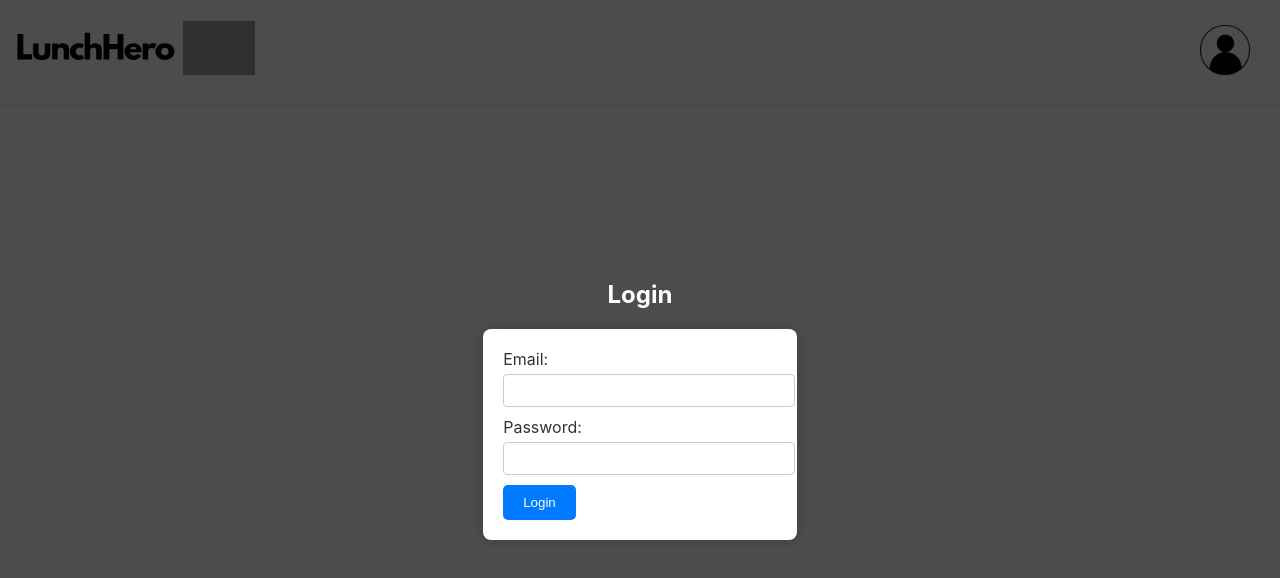
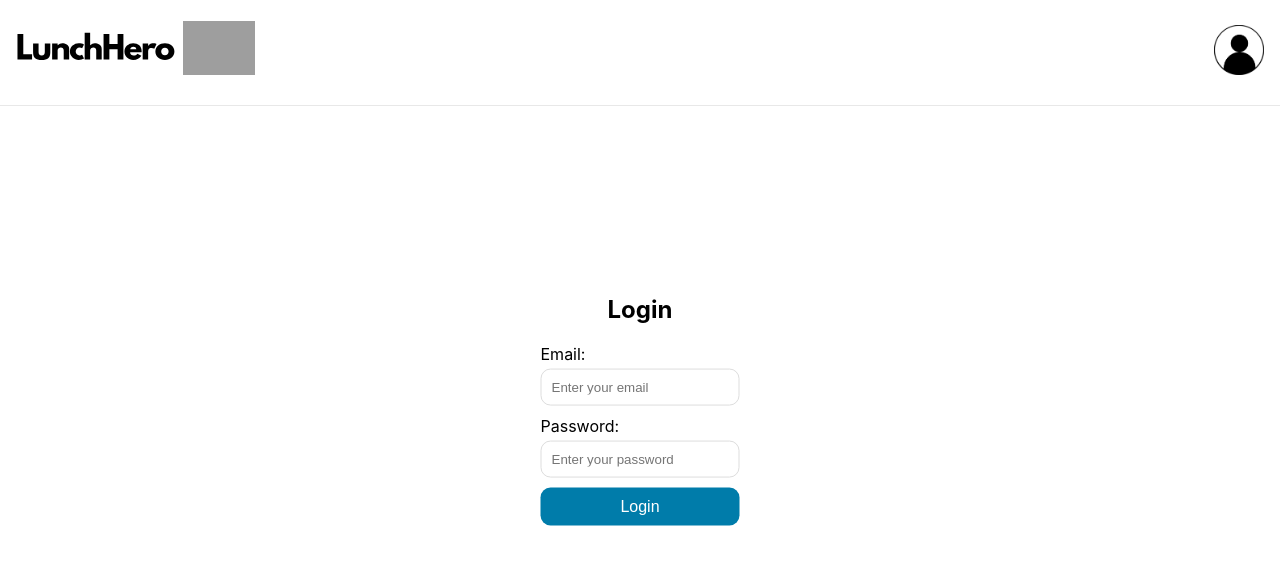
Before and after one commit to TobiasSchaeuble-EH/LunchHeroes, a React (Create React App) app in the folder frontend/: page /login in a window 1280 px wide. Shown: the top 578 px of the page. Built offline with nearby package versions, Linux system fonts and the light colour scheme; grey boxes are pictures that could not be loaded.

Commit message:
improve login UI

```diff
--- a/frontend/src/Components/Login.js
+++ b/frontend/src/Components/Login.js
@@ -1,54 +1,57 @@
 import React, { useState } from 'react';
-import {useDispatch} from 'react-redux';
+import { useDispatch } from 'react-redux';
 import { login } from '../store/session';
 import './../SCSS/Login.css';
-import { useNavigate } from "react-router-dom";
+import { useNavigate } from 'react-router-dom';
 
 function Login() {
-  const [email, setEmail] = useState("");
+    const [email, setEmail] = useState('');
     const [password, setPassword] = useState('');
     const dispatch = useDispatch();
     const nav = useNavigate();
 
-
-
     const handleSubmit = (e) => {
         e.preventDefault();
         // Here you can send the username and password to your server
-    dispatch(login(email, password))
-    .then(() => {
-      nav("/home");
-    })
+        dispatch(login(email, password)).then(() => {
+            nav('/home');
+        });
     };
 
     return (
         <div className="login-container">
             <h2>Login</h2>
             <form onSubmit={handleSubmit}>
-        <div>
-          <label>
-            Email:
+                <div className="form-group">
+                    <label for="email">Email:</label>
                     <input
-              type="text"
+                        type="email"
+                        id="email"
+                        className="form-control"
                         value={email}
                         onChange={(e) => setEmail(e.target.value)}
                         required
+                        placeholder="Enter your email"
                     />
-          </label>
                 </div>
-        <div>
-          <label>
-            Password:
+                <div className="form-group">
+                    <label for="password">Password:</label>
                     <input
                         type="password"
+                        id="password"
+                        className="form-control"
                         value={password}
                         onChange={(e) => setPassword(e.target.value)}
                         required
+                        placeholder="Enter your password"
                     />
-          </label>
                 </div>
-        <div>
-          <button type="submit" onClick={handleSubmit}>
+                <div className="form-group">
+                    <button
+                        type="submit"
+                        className="btn btn-primary"
+                        onClick={handleSubmit}
+                    >
                         Login
                     </button>
                 </div>
--- /dev/null
+++ b/frontend/src/SCSS/Login copy.css
@@ -0,0 +1,60 @@
+.login-container {
+    position: fixed;
+    top: 0;
+    left: 0;
+    right: 0;
+    bottom: 0;
+    width: 50%;
+    margin: 0 auto;
+    padding: 20px;
+    box-shadow: 0px 0px 10px 0px #000;
+    background-color: rgba(0, 0, 0, 0.7); /* Semi-transparent black */
+    flex-direction: column;
+    justify-content: center;
+    align-items: center;
+    display: flex;
+}
+
+h2 {
+    text-align: center;
+    color: #333;
+    margin-bottom: 20px;
+}
+
+.form-group label {
+    display: block;
+    margin-bottom: 5px;
+    font-size: 16px;
+    color: #333;
+}
+
+.form-control {
+    width: 100%;
+    padding: 10px 15px;
+    margin-bottom: 20px;
+    border: 1px solid #ddd;
+    border-radius: 3px;
+}
+
+.form-control:focus {
+    border-color: #5b9bd5;
+    box-shadow: 0 0 5px rgba(81, 203, 238, 1);
+}
+
+.btn {
+    font-size: 16px;
+    background-color: #5b9bd5;
+    color: white;
+    padding: 10px 15px;
+    border: none;
+    border-radius: 3px;
+    cursor: pointer;
+}
+
+.btn:hover {
+    background-color: #8ebfe6;
+}
+
+.btn:active {
+    background-color: #4a8dd1;
+}
--- a/frontend/src/SCSS/Login.css
+++ b/frontend/src/SCSS/Login.css
@@ -1,52 +1,64 @@
 .login-container {
-    position: fixed;
-    top: 0;
-    left: 0;
-    right: 0;
-    bottom: 0;
-    background-color: rgba(0, 0, 0, 0.7);  /* Semi-transparent black */
+    position: absolute;
+    top: 50%;
+    left: 50%;
+    transform: translate(-50%, -50%);
     display: flex;
+    flex-direction: column;
+    justify-content: center;
     align-items: center;
-    justify-content: center;
-    flex-direction: column;
+    padding: 20px;
 }
 
 h2 {
-    color: #fff;
+    text-align: center;
     margin-bottom: 20px;
 }
 
-  form {
-    background-color: #fff;
-    padding: 20px;
-    border-radius: 8px;
-    box-shadow: 0 0 15px rgba(0, 0, 0, 0.2);
+.form-group {
+    align-items: center;
 }
 
-  label {
+.form-group label {
     display: block;
-    margin-bottom: 10px;
-    color: #333;
+    margin-bottom: 5px;
+    font-size: 16px;
 }
 
-  input[type="text"], input[type="password"] {
+.form-control {
     width: 100%;
-    padding: 8px;
-    border: 1px solid #ccc;
-    border-radius: 4px;
-    margin-top: 5px;
+    padding: 10px;
+    margin-bottom: 10px;
+    border: 1px solid #ddd;
+    border-radius: 10px;
+    box-sizing: border-box; /* Ensure padding and border are included in element's total width */
 }
 
-  button {
-    background-color: #007BFF;
-    color: #fff;
-    border: none;
-    padding: 10px 20px;
-    border-radius: 5px;
-    cursor: pointer;
-    transition: background-color 0.3s;
+.form-control:focus {
+    outline: none;
 }
 
-  button:hover {
-    background-color: #0056b3;
+.btn {
+    font-size: 16px;
+    background-color: #007caa;
+    color: white;
+    padding: 10px; /* Update to match .form-control */
+    border: none;
+    border-radius: 10px;
+    cursor: pointer;
+    display: block;
+    width: 100%; /* Button takes up full width of parent */
+    text-align: center;
+    box-sizing: border-box; /* Ensure padding and border are included in element's total width */
+    outline: none;
 }
+
+.btn:hover {
+    background-color: #afd3e8;
+    transition: all 0.5s ease;
+}
+
+.btn:active {
+    background-color: #afd3e8;
+    transition: all 0.5s ease;
+}
```
Lines whose indentation alone changed are shown as unchanged.
